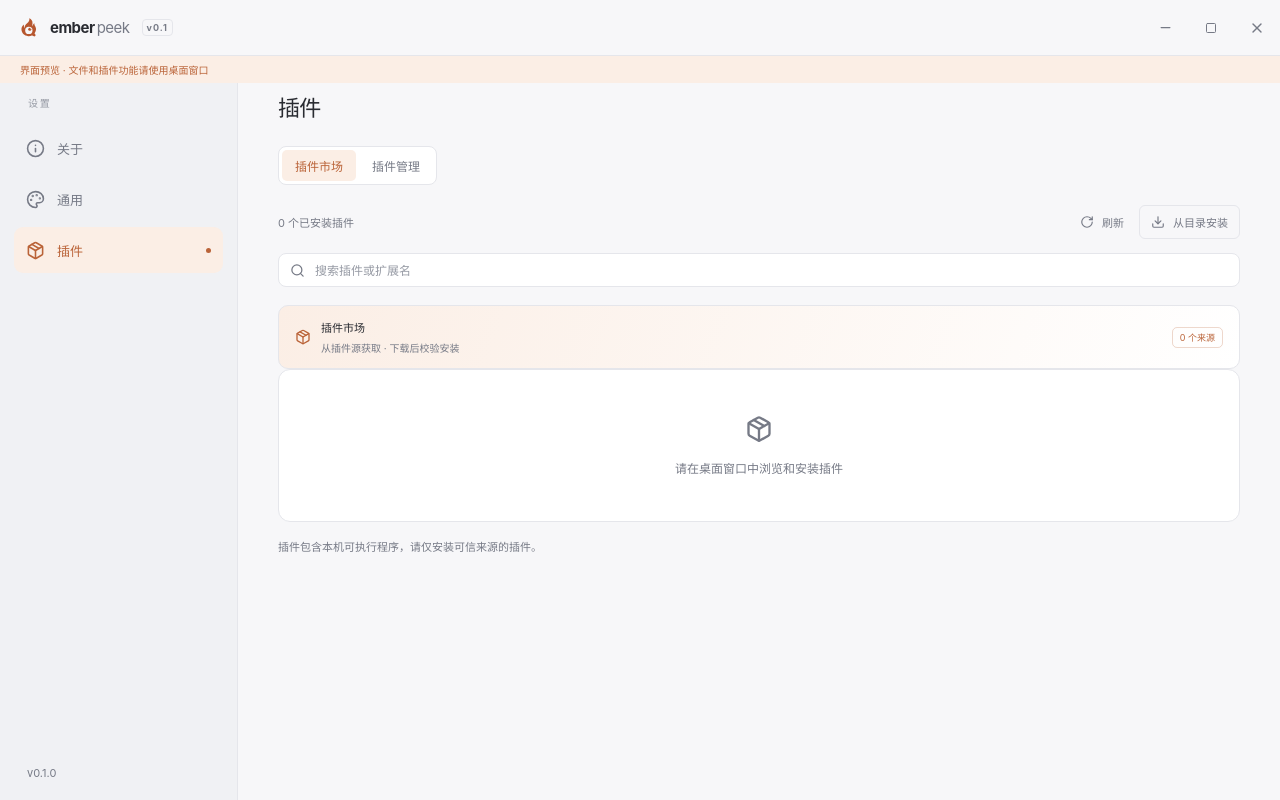
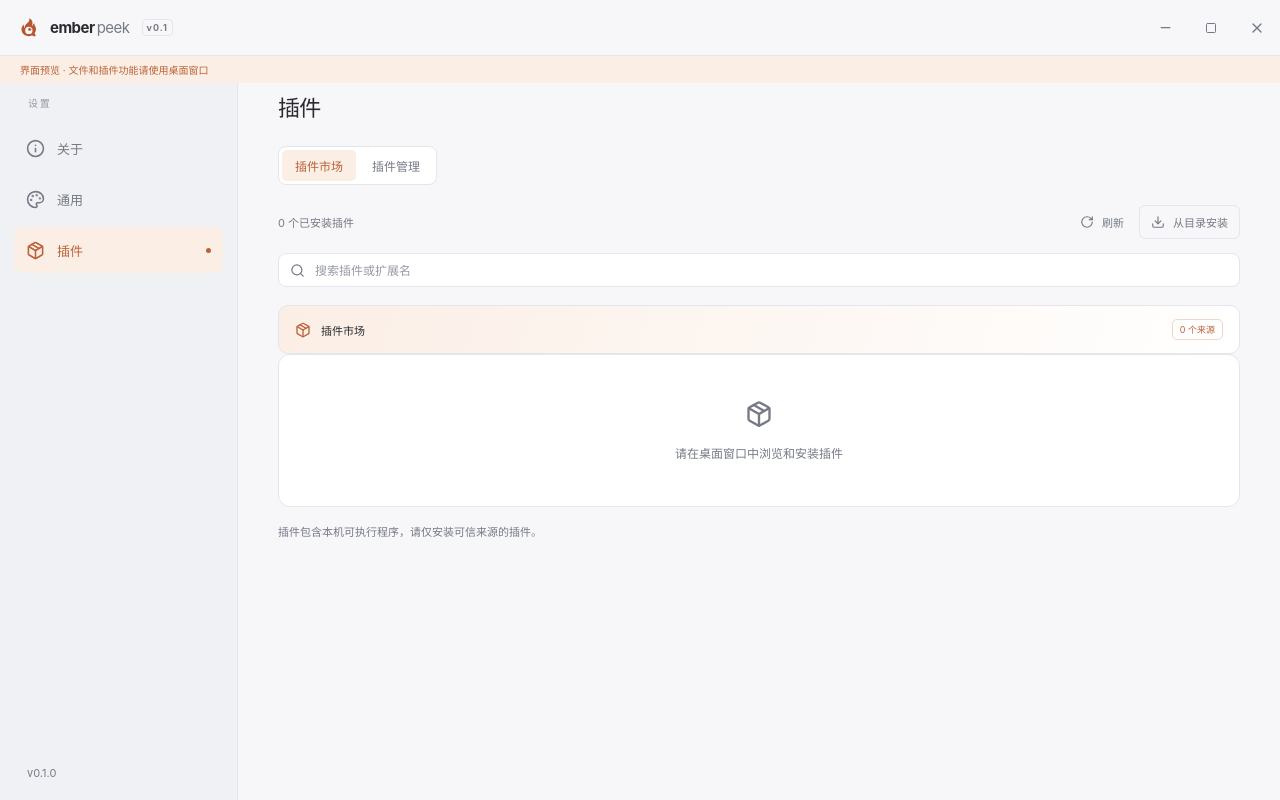
Before and after one commit to Ruszero01/ember-peek, a React (Vite) app: page / in a window 1280 px wide. Both pictures are taken after a click on the button "管理插件". Built offline with nearby package versions, Linux system fonts and the light colour scheme.

Commit message:
polish: 去掉解释实现的说明文字

```diff
--- a/src/Marketplace.tsx
+++ b/src/Marketplace.tsx
@@ -96,7 +96,7 @@ export function Marketplace({
   return (
     <>
       {action && <PluginConfirm action={action} onClose={() => setAction(null)} />}
-      <div className="market-source"><Package size={16} /><div><strong>插件市场</strong><span>从插件源获取 · 下载后校验安装</span></div><span className="source-badge">{sourceNames.length === 1 ? sourceNames[0] : `${sourceNames.length} 个来源`}</span></div>
+      <div className="market-source"><Package size={16} /><strong>插件市场</strong><span className="source-badge">{sourceNames.length === 1 ? sourceNames[0] : `${sourceNames.length} 个来源`}</span></div>
       {(error || loadError) && (
         <p className="warning" role="alert">
           {error || loadError}
@@ -193,7 +193,7 @@ export function Marketplace({
               ? "请在桌面窗口中浏览和安装插件"
               : filter
                 ? "没有匹配的插件"
-                : "插件源里暂时没有插件，请稍后重试。"}
+                : "暂时没有可安装的插件，请稍后重试。"}
           </p>
         </div>
       )}
--- a/src/main.tsx
+++ b/src/main.tsx
@@ -432,9 +432,6 @@ function PluginSettingsPane({ plugin }: { plugin: Plugin | undefined }) {
           {error}
         </p>
       )}
-      <p className="quiet-note">
-        自动激活和列表排序为通用设置；其他设置由插件提供，修改后自动保存。
-      </p>
     </>
   );
 }
--- a/src/style.css
+++ b/src/style.css
@@ -1485,9 +1485,7 @@ kbd {
 .plugin-enable .text-button { border-left: 1px solid var(--border); border-radius: 0; padding-left: 12px; margin-left: 3px; font-size: 10px; }
 .plugin-enable .text-button:hover { color: #ed827d; }
 .market-source { display: flex; align-items: center; gap: 10px; padding: 13px 16px; border: 1px solid var(--border); border-radius: 10px; background: linear-gradient(110deg, var(--accent-bg), var(--card)); color: var(--accent); margin-top: 16px; }
-.market-source div { display: flex; gap: 5px; flex-direction: column; }
 .market-source strong { font-size: 11px; font-weight: 600; color: var(--text); }
-.market-source div span { font-size: 10px; color: var(--muted); }
 .source-badge { margin-left: auto; font-size: 9px; border: 1px solid color-mix(in srgb, var(--accent) 25%, transparent); padding: 3px 7px; border-radius: 5px; }
 .plugin-nav-item { position: relative; gap: 5px; min-height: 42px; padding: 7px 8px 7px 5px; cursor: pointer; user-select: none; transition: background .18s, opacity .18s, transform .18s; }
 .plugin-drag-handle { display: inline-flex; align-items: center; justify-content: center; align-self: stretch; min-width: 17px; color: var(--faint); cursor: grab; border-radius: 5px; }
```
